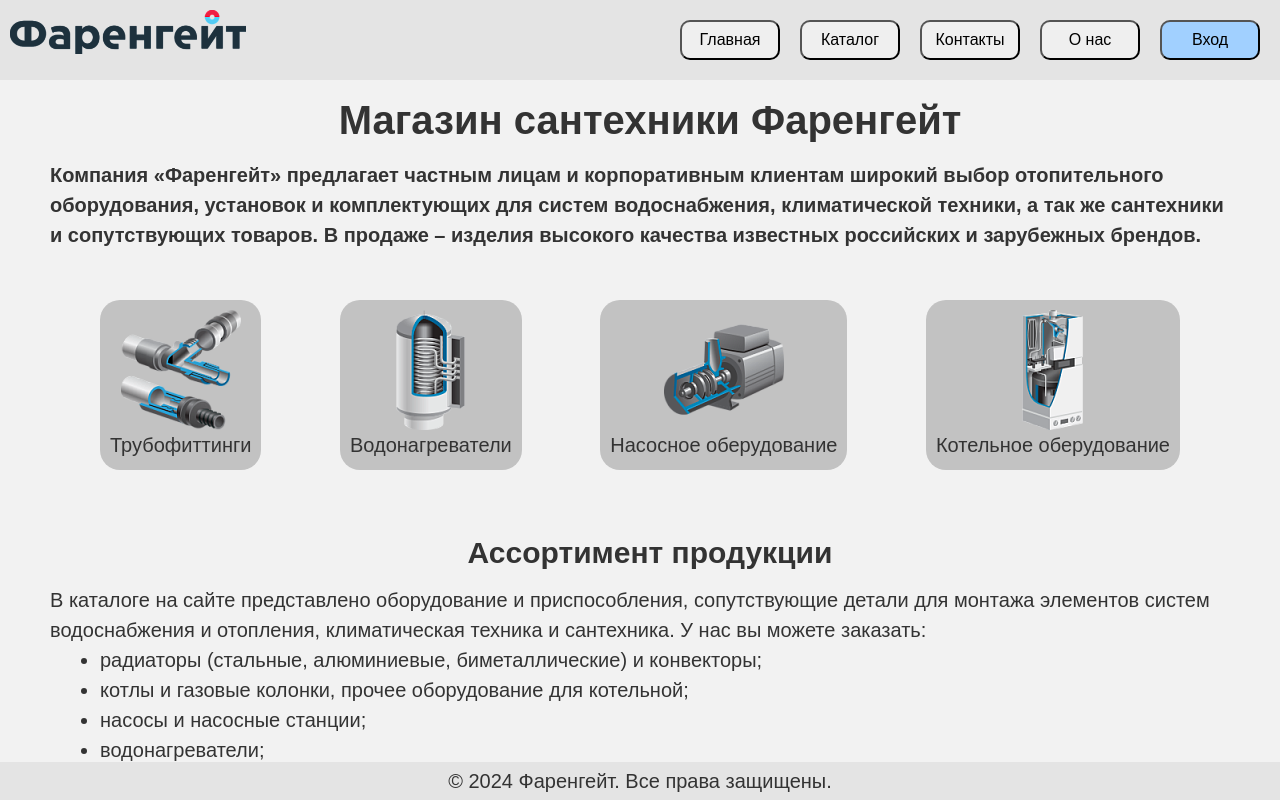
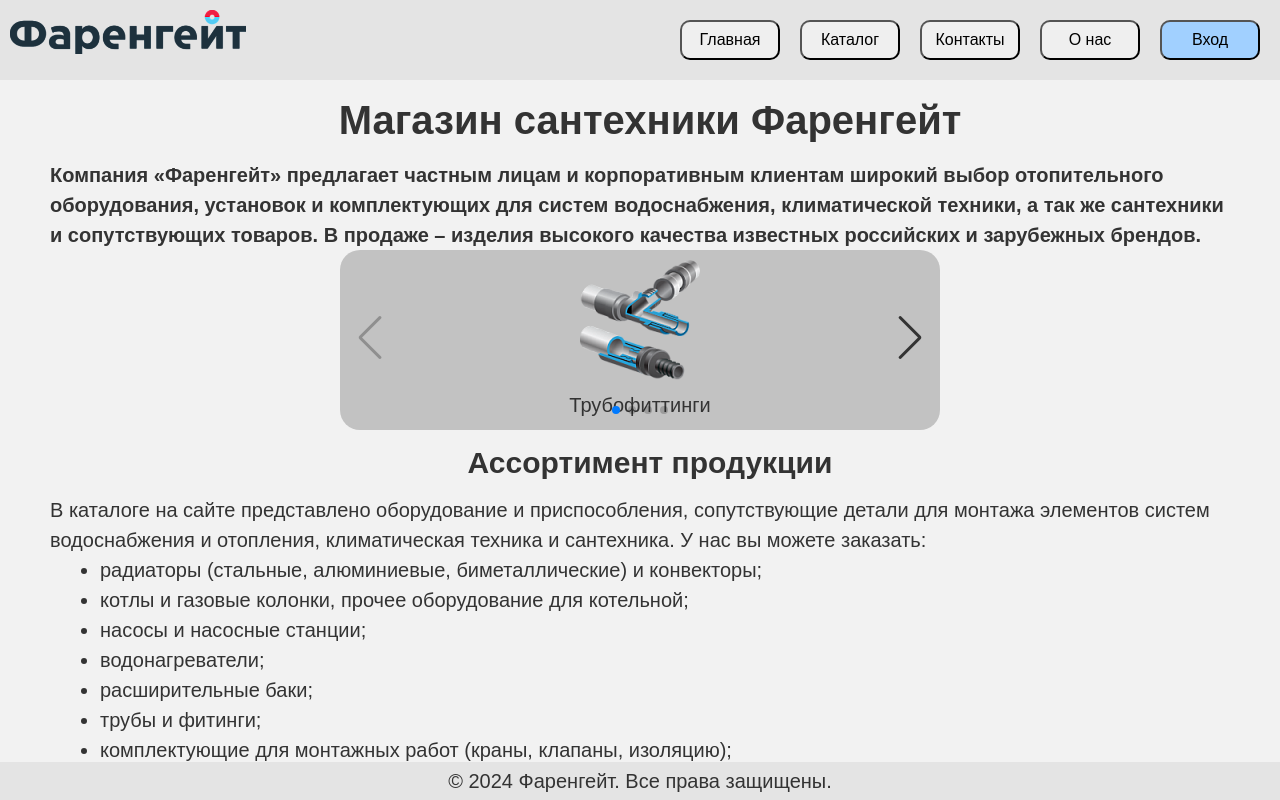
Before and after one commit to OblitusNumen/WebLab, a Vue app: page / in a window 1280 px wide. Shown: the top 800 px of the page. Built offline with nearby package versions, Linux system fonts and the light colour scheme; no server answers.

Commit message:
add carousel

```diff
--- a/package.json
+++ b/package.json
@@ -9,7 +9,9 @@
     "preview": "vite preview"
   },
   "dependencies": {
+    "swiper": "^11.1.15",
     "vue": "^3.5.12",
+    "vue-carousel": "^0.18.0",
     "vue-router": "^4.4.5"
   },
   "devDependencies": {
--- a/src/components/About.vue
+++ b/src/components/About.vue
@@ -57,10 +57,7 @@
   </div>
 </template>
 
-<script>
-export default {
-  name: 'About',
-};
+<script setup>
 </script>
 
 <style scoped>
--- /dev/null
+++ b/src/components/Carousel.vue
@@ -0,0 +1,80 @@
+<template>
+  <div class="carousel-container">
+    <swiper
+        :modules="[Navigation, Pagination]"
+        :slides-per-view="1"
+        :space-between="0"
+        navigation
+        pagination
+    >
+      <swiper-slide>
+        <div class="box">
+          <img height="120" src="/src/assets/img/trubifitingi.png" width="120" />
+          Трубофиттинги
+        </div>
+      </swiper-slide>
+      <swiper-slide>
+        <div class="box">
+          <img height="120" src="/src/assets/img/vodonagrev.png" width="120" />
+          Водонагреватели
+        </div>
+      </swiper-slide>
+      <swiper-slide>
+        <div class="box">
+          <img height="120" src="/src/assets/img/nasos.png" width="120" />
+          Насосное оберудование
+        </div>
+      </swiper-slide>
+      <swiper-slide>
+        <div class="box">
+          <img height="120" src="/src/assets/img/kotelnoe.png" width="120" />
+          Котельное оберудование
+        </div>
+      </swiper-slide>
+    </swiper>
+  </div>
+</template>
+
+<script setup>
+import { Swiper, SwiperSlide } from 'swiper/vue';
+import { Navigation, Pagination } from 'swiper/modules';
+import 'swiper/swiper-bundle.css';
+</script>
+
+<style>
+.carousel-container {
+  width: 100%;
+  max-width: 600px;
+  margin: auto;
+  position: relative;
+}
+
+.box {
+  text-align: center;
+  display: flex;
+  flex-direction: column;
+  align-items: center;
+}
+
+img {
+  border-radius: 10px;
+  margin-bottom: 10px;
+}
+
+/* Customize navigation arrows */
+.swiper-button-next,
+.swiper-button-prev {
+  color: #333; /* Color for arrows */
+  font-size: 24px;
+  width: 40px;
+  height: 40px;
+}
+
+.swiper-button-next {
+  right: 10px;
+}
+
+.swiper-button-prev {
+  left: 10px;
+}
+</style>
--- a/src/components/Footer.vue
+++ b/src/components/Footer.vue
@@ -4,10 +4,7 @@
   </footer>
 </template>
 
-<script>
-export default {
-  name: 'Footer'
-}
+<script setup>
 </script>
 
 <style scoped>
--- a/src/components/Home.vue
+++ b/src/components/Home.vue
@@ -5,24 +5,7 @@
       оборудования, установок и комплектующих для систем водоснабжения, климатической техники, а так же сантехники и
       сопутствующих товаров. В продаже – изделия высокого качества известных российских и зарубежных брендов.
     </b>
-    <div class="row">
-      <div class="box">
-        <img height="120" src="/src/assets/img/trubifitingi.png" width="120"/>
-        Трубофиттинги
-      </div>
-      <div class="box">
-        <img height="120" src="/src/assets/img/vodonagrev.png" width="120"/>
-        Водонагреватели
-      </div>
-      <div class="box">
-        <img height="120" src="/src/assets/img/nasos.png" width="120"/>
-        Насосное оберудование
-      </div>
-      <div class="box">
-        <img height="120" src="/src/assets/img/kotelnoe.png" width="120"/>
-        Котельное оберудование
-      </div>
-    </div>
+    <Carousel/>
     <h2 class="headings">Ассортимент продукции</h2>
     В каталоге на сайте представлено оборудование и приспособления, сопутствующие детали для монтажа элементов систем
     водоснабжения и отопления, климатическая техника и сантехника. У нас вы можете заказать:
@@ -60,24 +43,11 @@
       <a href="https://farengeit-online.ru/brands/evan/"><img alt="Evan" height="54" src="/src/assets/img/evan.jpg"
                                                               width="200"/></a>
     </div>
-    <table>
-      <tr>
-        <th></th>
-        <th></th>
-        <th></th>
-        <th></th>
-      </tr>
-    </table>
   </div>
 </template>
 
-<script>
-import Header from "@/components/Header.vue";
-
-export default {
-  name: 'Home',
-  components: {Header}
-}
+<script setup>
+import Carousel from "@/components/Carousel.vue";
 </script>
 
 <style scoped>
```
Also changed, not shown: 1 other file (tests, documents, lock files or other folders).
